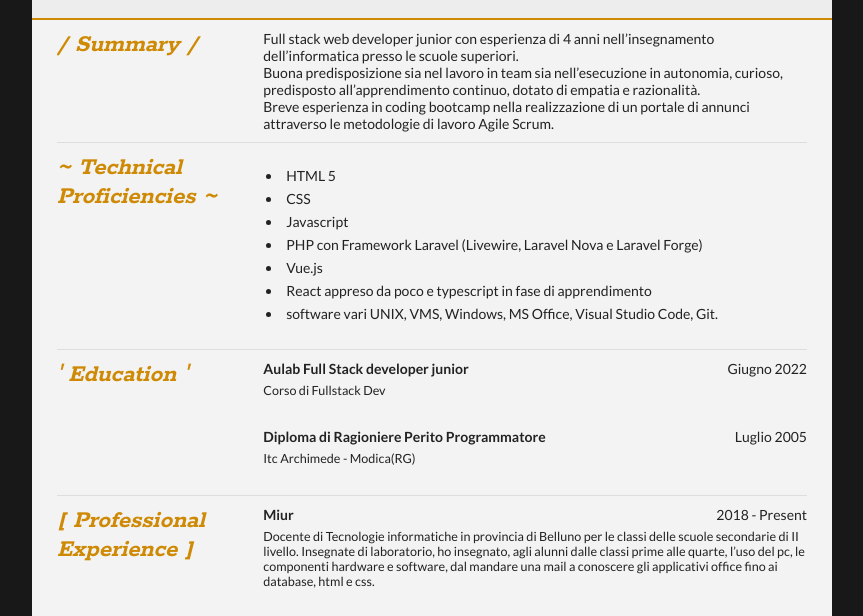
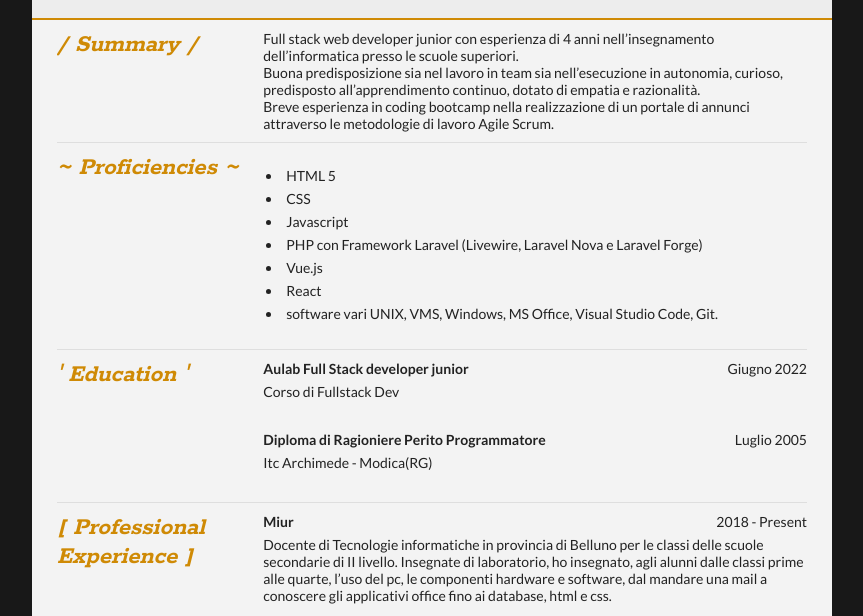
Before and after one commit to makiumjs/.github.io, a plain HTML site: page index.html in a window 1280 px wide. Shown: the part 170-786 px from the top of the page, without its empty margins (208-1071 px from the left). Drawn offline with Linux system fonts and the light colour scheme.

Commit message:
little changes

```diff
--- a/index.html
+++ b/index.html
@@ -48,7 +48,7 @@
         </section>
 		<section>
 			<div class="sectionTitle">
-				<h1>~ Technical Proficiencies ~</h1>
+				<h1>~ Proficiencies ~</h1>
 			</div>
 
 			<div class="sectionContent">
@@ -59,7 +59,7 @@
 						<li>Javascript  </li>
                         <li>PHP con Framework Laravel (Livewire, Laravel Nova e Laravel Forge) </li>
                         <li>Vue.js</li>
-                        <li>React appreso da poco e typescript in fase di apprendimento</li>
+                        <li>React</li>
                         <li>software vari UNIX, VMS, Windows, MS Office, Visual Studio Code, Git.</li>
 
 					</ul>
--- a/style.css
+++ b/style.css
@@ -148,7 +148,7 @@ section:last-child {
 }
 
 .subDetails {
-	font-size: 0.90em;
+	font-size: 1em;
 	padding-top: 5px;
 	margin-top: 1px;
 }
```
